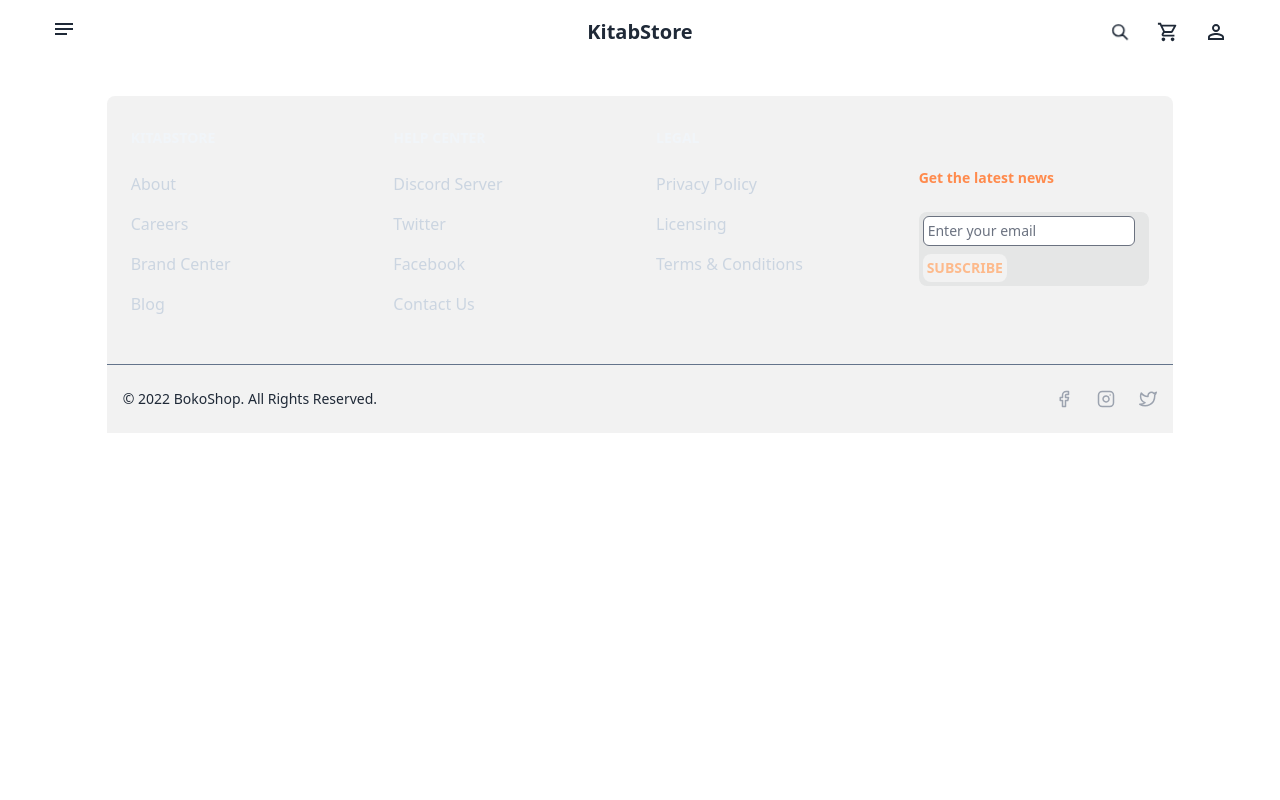
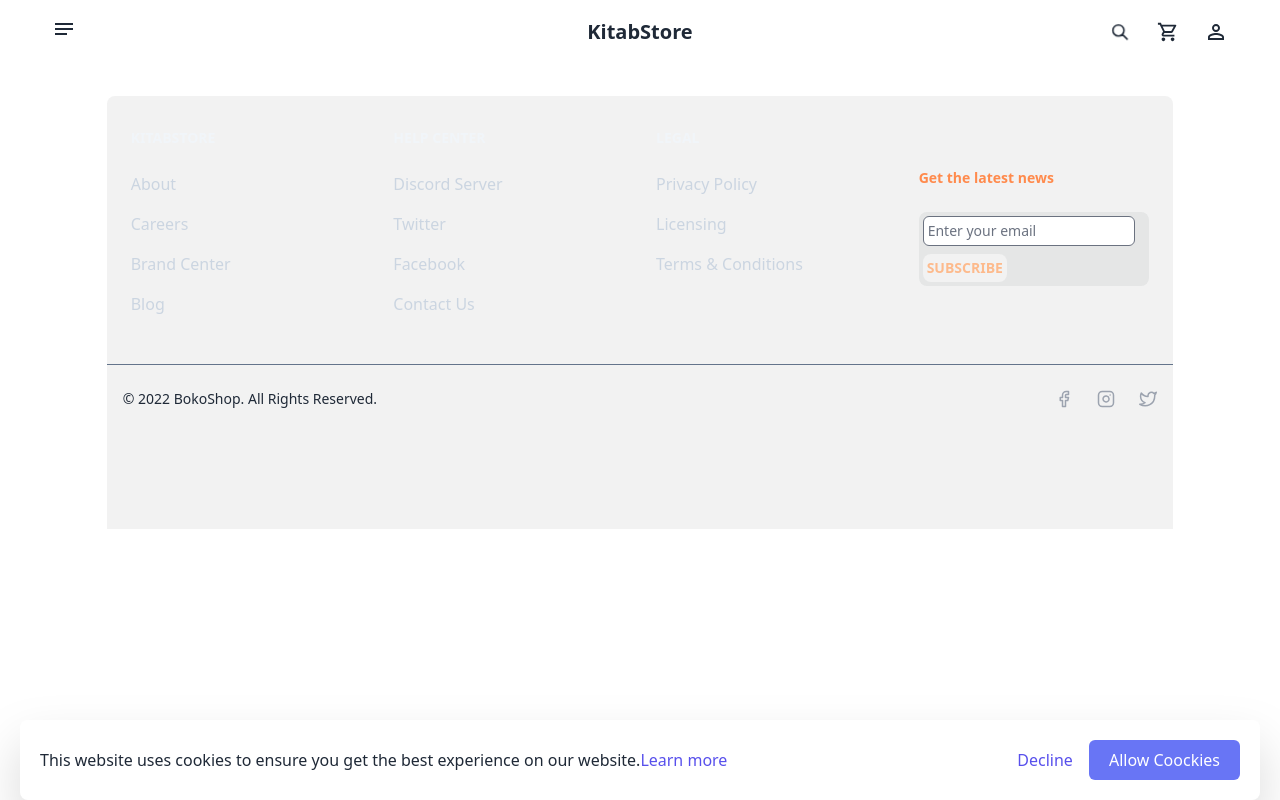
Before and after one commit to Muhammadkadhim/Book-Store, a React (Create React App) app: page /category/1 in a window 1280 px wide. Built offline with nearby package versions, Linux system fonts and the light colour scheme.

Commit message:
added cookie banner

```diff
--- a/src/Layout/Layout.js
+++ b/src/Layout/Layout.js
@@ -1,10 +1,11 @@
-import { Navbar, Footer } from "../components";
+import { Navbar, Footer, CookieBanner } from "../components";
 
 export default function Layout({ children }) {
     return (
         <>
             <Navbar />
             <main className="my-24">{children}</main>
+
             <Footer />
         </>
     );
--- /dev/null
+++ b/src/components/CookieBanner.js
@@ -0,0 +1,49 @@
+import { useEffect } from "react";
+import { Link } from "react-router-dom";
+
+export default function CookieBanner() {
+    useEffect(() => {
+        setTimeout(() => {
+            document.getElementById("cookieBanner").classList.remove("hidden");
+            document.getElementById("cookieBanner").classList.add("flex");
+        }, 5000);
+    }, []);
+
+    const handleCookieBanner = () => {
+        document.getElementById("cookieBanner").classList.add("hidden");
+    };
+
+    return (
+        <div
+            class=" hidden py-6 flex-col justify-center sm:py-12"
+            id="cookieBanner"
+        >
+            <div class="w-12/12 mx-auto bg-white fixed inset-x-5 p-5 bottom-0 z-50 rounded-lg drop-shadow-2xl flex gap-4 flex-wrap md:flex-nowrap text-center md:text-left items-center justify-center md:justify-between">
+                <div class="w-full">
+                    This website uses cookies to ensure you get the best
+                    experience on our website.
+                    <Link
+                        to="#"
+                        class="text-indigo-600 whitespace-nowrap  hover:underline"
+                    >
+                        Learn more
+                    </Link>
+                </div>
+                <div class="flex gap-4 items-center flex-shrink-0">
+                    <button
+                        onClick={handleCookieBanner}
+                        class="text-indigo-600 focus:outline-none hover:underline"
+                    >
+                        Decline
+                    </button>
+                    <button
+                        onClick={handleCookieBanner}
+                        class="bg-indigo-500 px-5 py-2 text-white rounded-md hover:bg-indigo-700 focus:outline-none"
+                    >
+                        Allow Coockies
+                    </button>
+                </div>
+            </div>
+        </div>
+    );
+}
--- a/src/components/Footer.js
+++ b/src/components/Footer.js
@@ -1,5 +1,6 @@
 import { FiTwitter, FiFacebook, FiInstagram } from "react-icons/fi";
 import { Link } from "react-router-dom";
+import { CookieBanner } from "./";
 export default function Footer() {
     return (
         <footer className="bg-base-200 dark:bg-gray-900 rounded-t-lg">
@@ -130,6 +131,7 @@ export default function Footer() {
                     </Link>
                 </div>
             </div>
+            <CookieBanner />
         </footer>
     );
 }
--- a/src/components/index.js
+++ b/src/components/index.js
@@ -12,6 +12,7 @@ import BestSellers from "./BestSellers";
 import Special from "./Special";
 import Slider from "./Slider";
 import Testimonials from "./Testimonials";
+import CookieBanner from "./CookieBanner";
 
 export {
     Navbar,
@@ -28,4 +29,5 @@ export {
     Special,
     Slider,
     Testimonials,
+    CookieBanner,
 };
```
